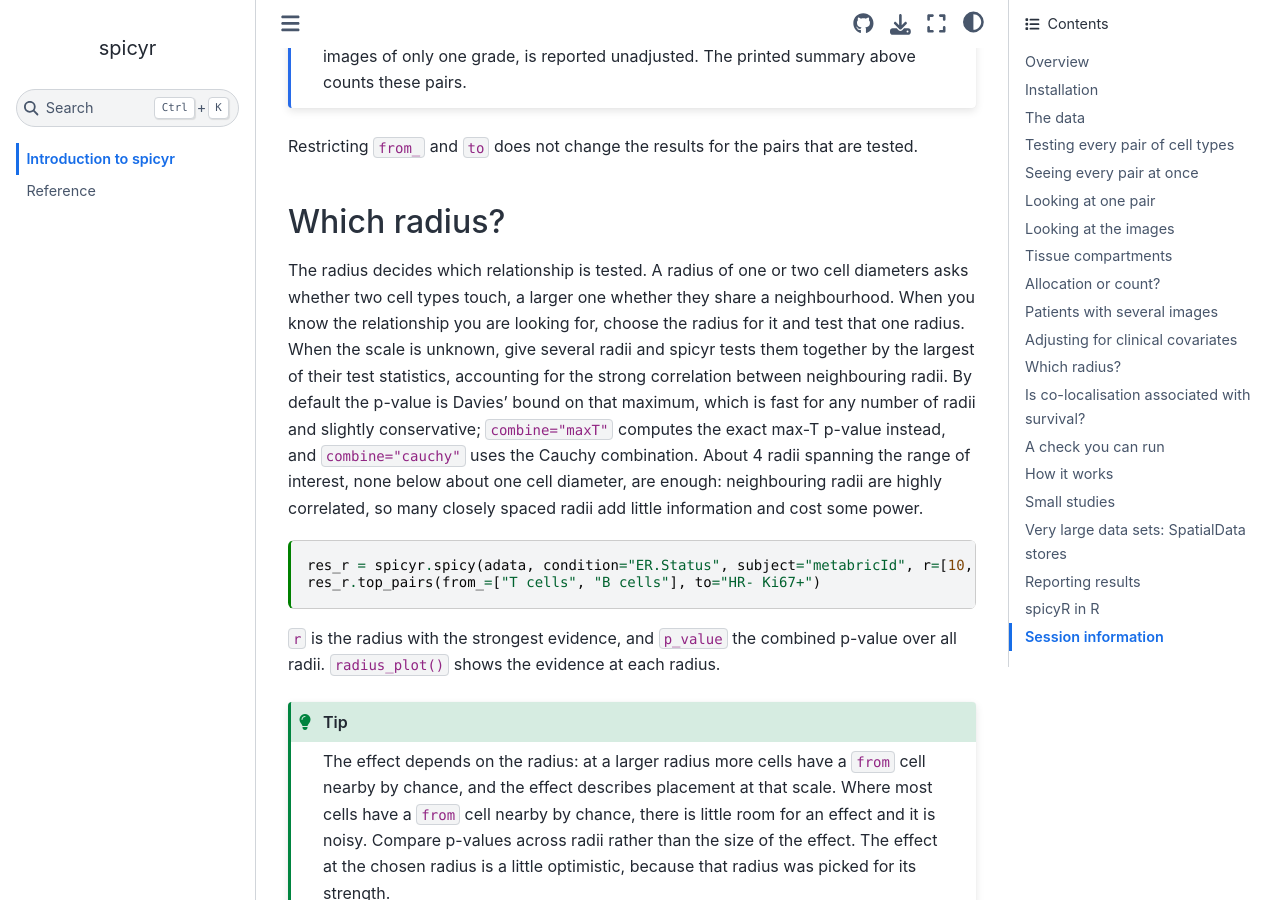
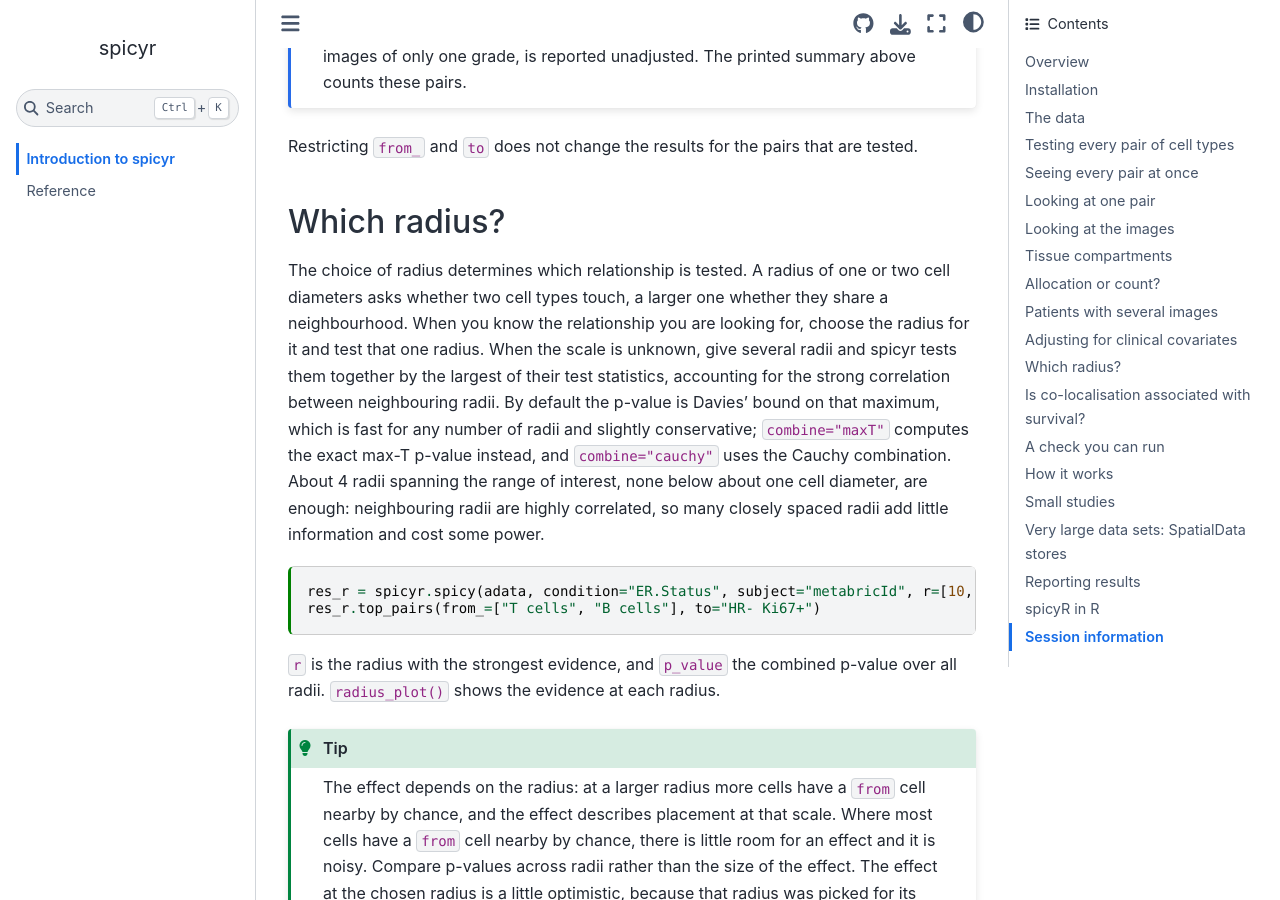
Before and after one commit to SydneyBioX/spicyr-py, a Sphinx documentation site: the page built from docs/tutorial.md, in a window 1280 px wide and 900 px high, scrolled down 8158 px. Built offline with Sphinx 7.4.7 and the Sphinx Book theme 1.1.4, drawn with Linux system fonts in a browser that asks for light colours.

Commit message:
Tutorial: the choice of radius determines the relationship tested
Co-Authored-By: Claude Opus 5.5 <noreply@anthropic.com>
Claude-Session: https://claude.ai/code/session_0138g2RrJpkKQrMJF3k37EfW

````diff
--- a/docs/tutorial.md
+++ b/docs/tutorial.md
@@ -341,14 +341,14 @@ Restricting `from_` and `to` does not change the results for the pairs that are
 
 ## Which radius?
 
-The radius decides which relationship is tested. A radius of one or two cell diameters asks whether two cell types
-touch, a larger one whether they share a neighbourhood. When you know the relationship you are looking for, choose
-the radius for it and test that one radius. When the scale is unknown, give several radii and spicyr tests them
-together by the largest of their test statistics, accounting for the strong correlation between neighbouring radii.
-By default the p-value is Davies' bound on that maximum, which is fast for any number of radii and slightly
-conservative; `combine="maxT"` computes the exact max-T p-value instead, and `combine="cauchy"` uses the Cauchy
-combination. About 4 radii spanning the range of interest, none below about one cell diameter, are enough:
-neighbouring radii are highly correlated, so many closely spaced radii add little information and cost some power.
+The choice of radius determines which relationship is tested. A radius of one or two cell diameters asks whether two
+cell types touch, a larger one whether they share a neighbourhood. When you know the relationship you are looking for,
+choose the radius for it and test that one radius. When the scale is unknown, give several radii and spicyr tests them
+together by the largest of their test statistics, accounting for the strong correlation between neighbouring radii. By
+default the p-value is Davies' bound on that maximum, which is fast for any number of radii and slightly conservative;
+`combine="maxT"` computes the exact max-T p-value instead, and `combine="cauchy"` uses the Cauchy combination. About 4
+radii spanning the range of interest, none below about one cell diameter, are enough: neighbouring radii are highly
+correlated, so many closely spaced radii add little information and cost some power.
 
 ```{code-cell} ipython3
 res_r = spicyr.spicy(adata, condition="ER.Status", subject="metabricId", r=[10, 25, 50, 75])
````
